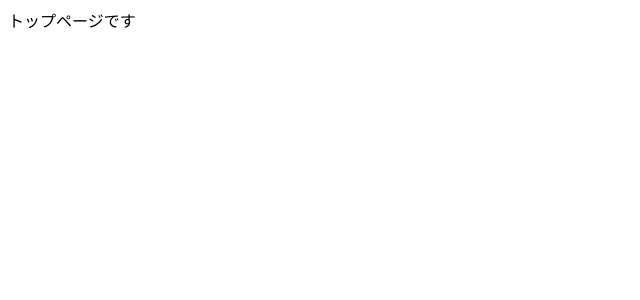
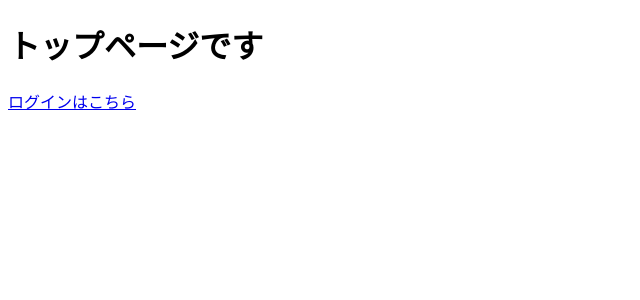
Before and after one commit to omni-seo/omniweb-seo, a Next.js app: page / in a window 1280 px wide. Shown: the top 300 px of the page, without its empty margins (0-640 px from the left). Built offline with nearby package versions, Linux system fonts and the light colour scheme.

Commit message:
Update index.tsx

```diff
--- a/pages/index.tsx
+++ b/pages/index.tsx
@@ -1,5 +1,11 @@
-// トップページ
-// ファイル: pages/index.tsx
+// pages/index.tsx
+import Link from 'next/link';
+
 export default function Home() {
-  return <div>トップページです</div>;
+  return (
+    <div>
+      <h1>トップページです</h1>
+      <Link href="/login">ログインはこちら</Link>
+    </div>
+  );
 }
```
